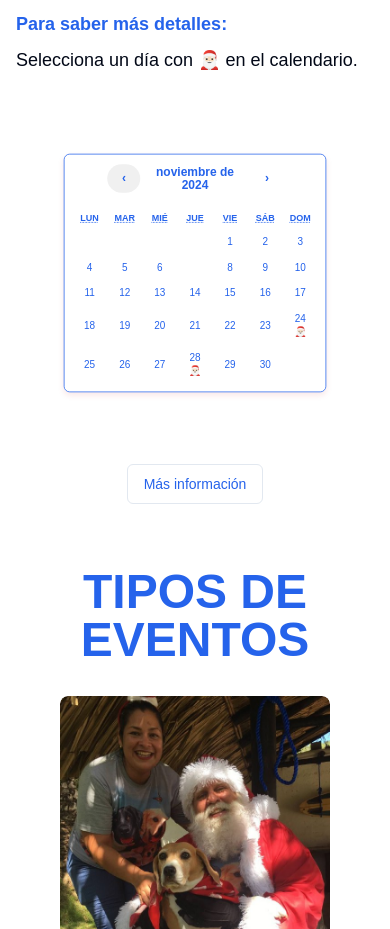
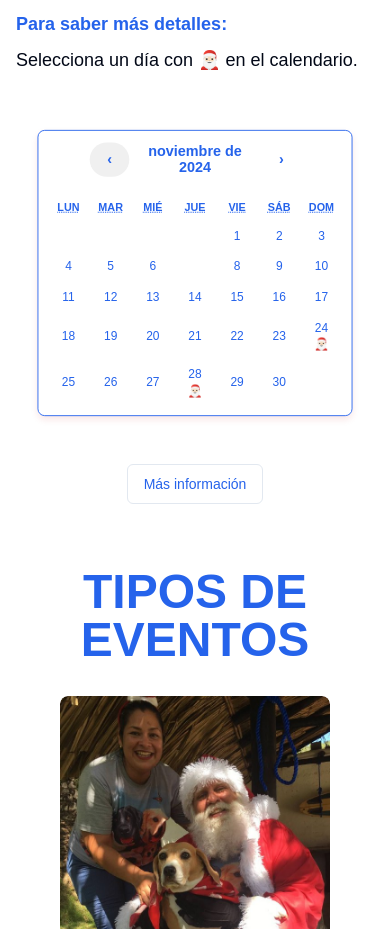
Before and after one commit to JanteWinkel/Santa-Web, a Next.js app: page / in a window 390 px wide. Shown: the part 1641-2570 px from the top of the page. Built offline with nearby package versions, Linux system fonts and the light colour scheme.

Commit message:
creo que calendario listo

```diff
--- a/components/calendar.tsx
+++ b/components/calendar.tsx
@@ -64,7 +64,7 @@ const EventCalendar = () => {
                         </div>
                     )}
                 </div>
-                <div className="flex-1 md:scale-100 scale-75">
+                <div className="flex-1 md:scale-100 scale-90 transition-all">
                         <Calendar
                             locale="es"
                             className="text-primary bg-black"
```
